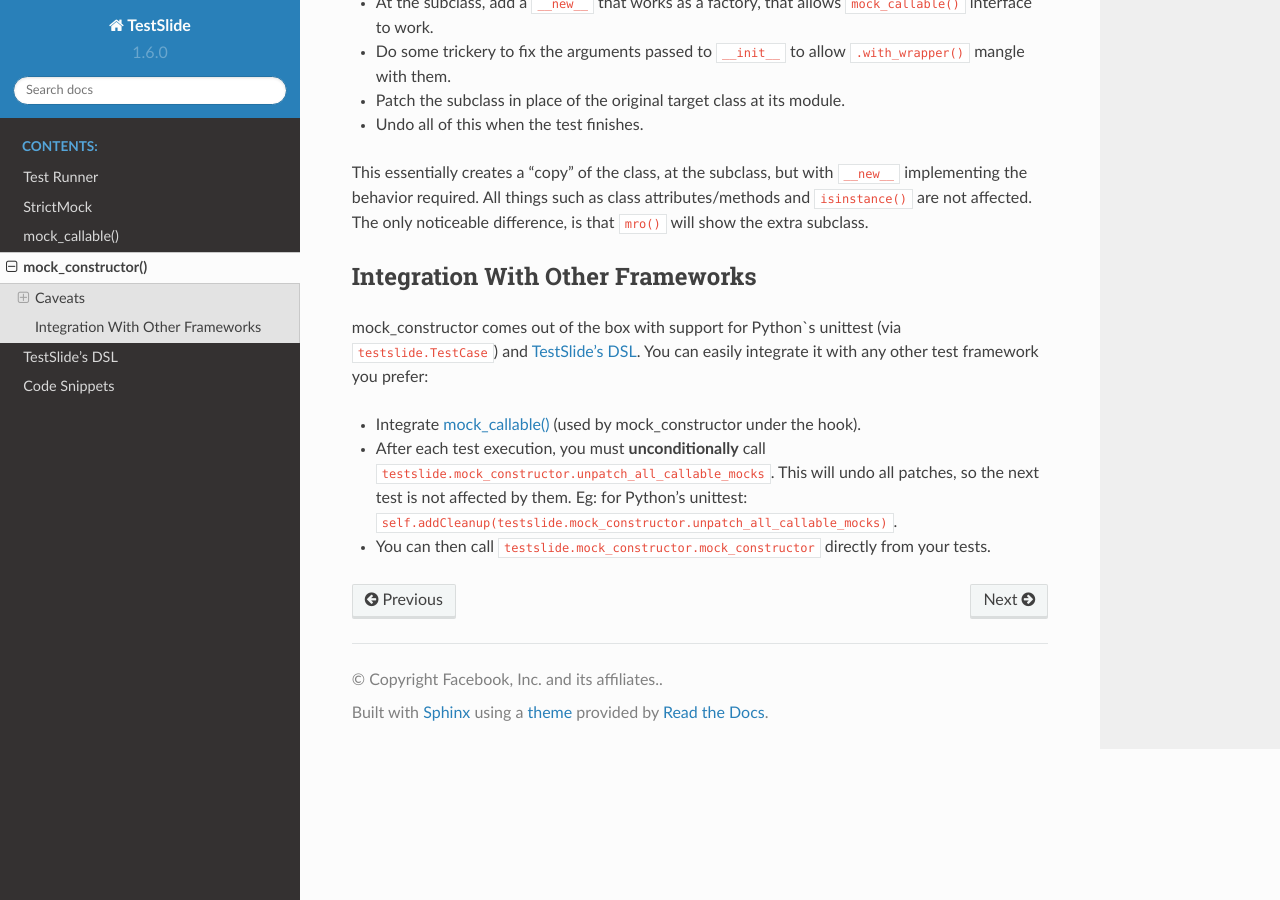
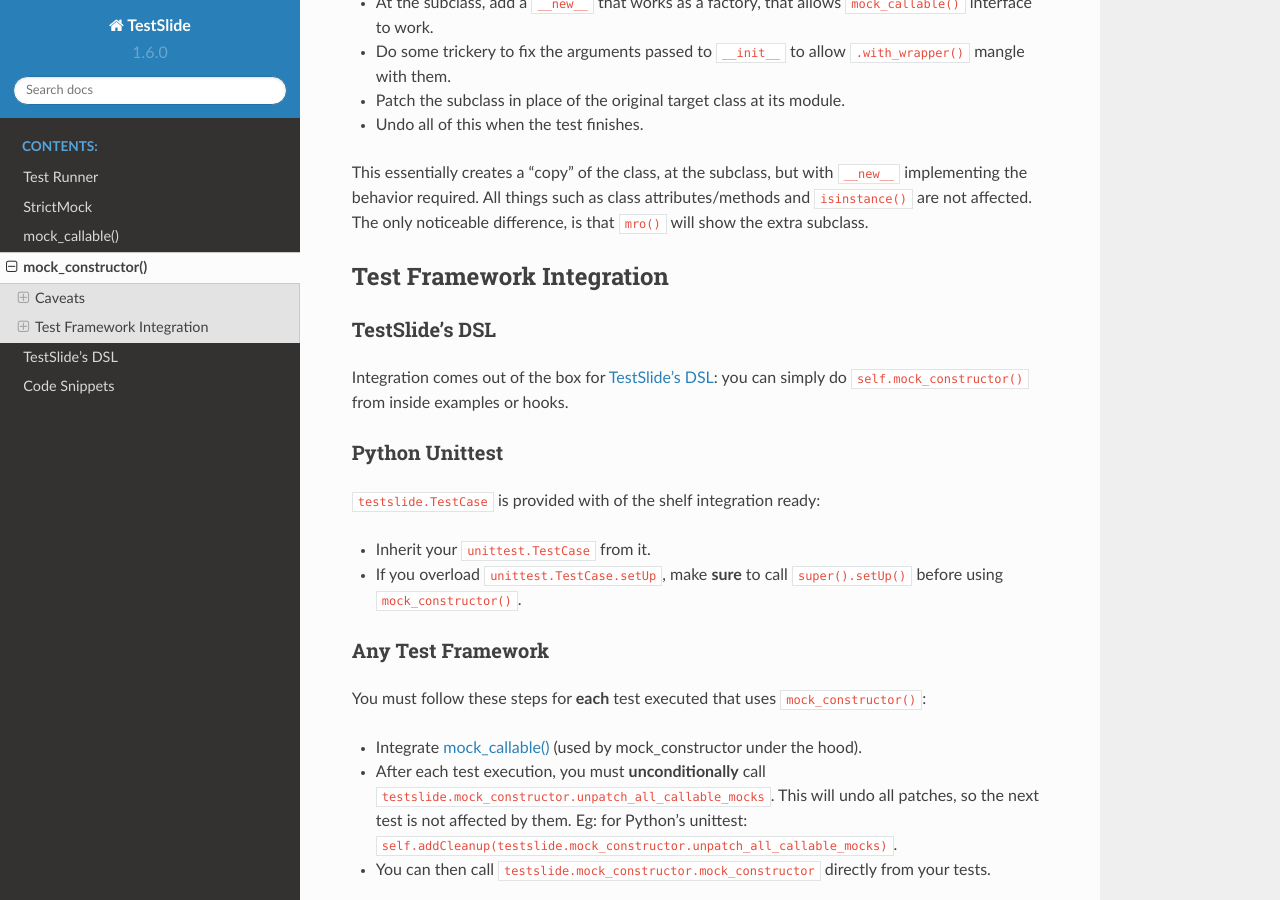
Before and after one commit to facebook/TestSlide, a Sphinx documentation site: the page built from docs/mock_constructor/index.rst, in a window 1280 px wide and 900 px high, scrolled down 2475 px. Built offline with Sphinx 7.4.7 and the Read the Docs theme 2.0.0, drawn with Linux system fonts in a browser that asks for light colours.

Commit message:
Improve test framework integration docs

```diff
--- a/docs/mock_constructor/index.rst
+++ b/docs/mock_constructor/index.rst
@@ -102,11 +102,27 @@
 
 This essentially creates a "copy" of the class, at the subclass, but with ``__new__`` implementing the behavior required. All things such as class attributes/methods and ``isinstance()`` are not affected. The only noticeable difference, is that ``mro()`` will show the extra subclass.
 
-Integration With Other Frameworks
----------------------------------
+Test Framework Integration
+--------------------------
 
-mock_constructor comes out of the box with support for Python`s unittest (via ``testslide.TestCase``) and :doc:`../testslide_dsl/index`. You can easily integrate it with any other test framework you prefer:
+TestSlide's DSL
+^^^^^^^^^^^^^^^
 
-* Integrate :doc:`../mock_callable/index` (used by mock_constructor under the hook).
+Integration comes out of the box for :doc:`../testslide_dsl/index`: you can simply do ``self.mock_constructor()`` from inside examples or hooks.
+
+Python Unittest
+^^^^^^^^^^^^^^^
+
+``testslide.TestCase`` is provided with of the shelf integration ready:
+
+- Inherit your ``unittest.TestCase`` from it.
+- If you overload ``unittest.TestCase.setUp``, make **sure** to call ``super().setUp()`` before using ``mock_constructor()``.
+
+Any Test Framework
+^^^^^^^^^^^^^^^^^^
+
+You must follow these steps for **each** test executed that uses ``mock_constructor()``:
+
+* Integrate :doc:`../mock_callable/index` (used by mock_constructor under the hood).
 * After each test execution, you must **unconditionally** call ``testslide.mock_constructor.unpatch_all_callable_mocks``. This will undo all patches, so the next test is not affected by them. Eg: for Python's unittest: ``self.addCleanup(testslide.mock_constructor.unpatch_all_callable_mocks)``.
 * You can then call ``testslide.mock_constructor.mock_constructor`` directly from your tests.
```
Also changed, not shown: docs/mock_callable/index.rst (+19 -3 lines).
